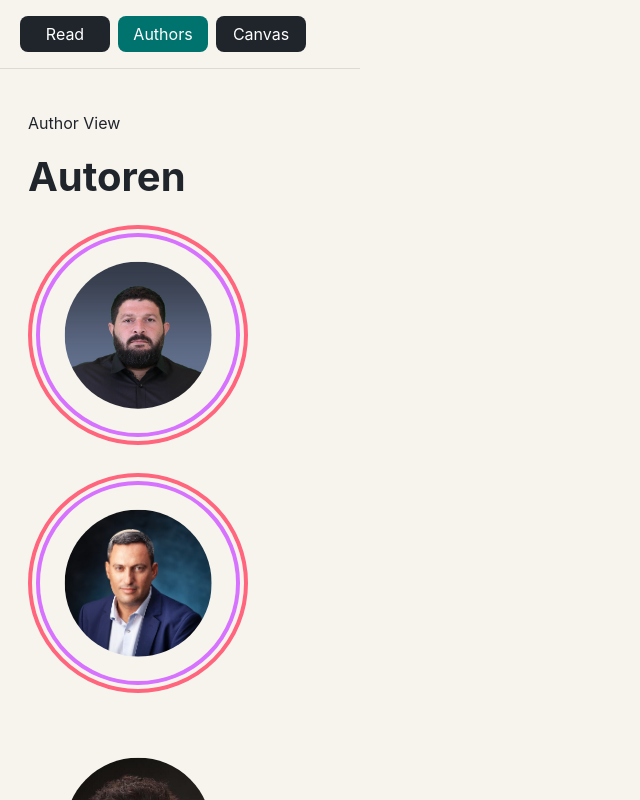
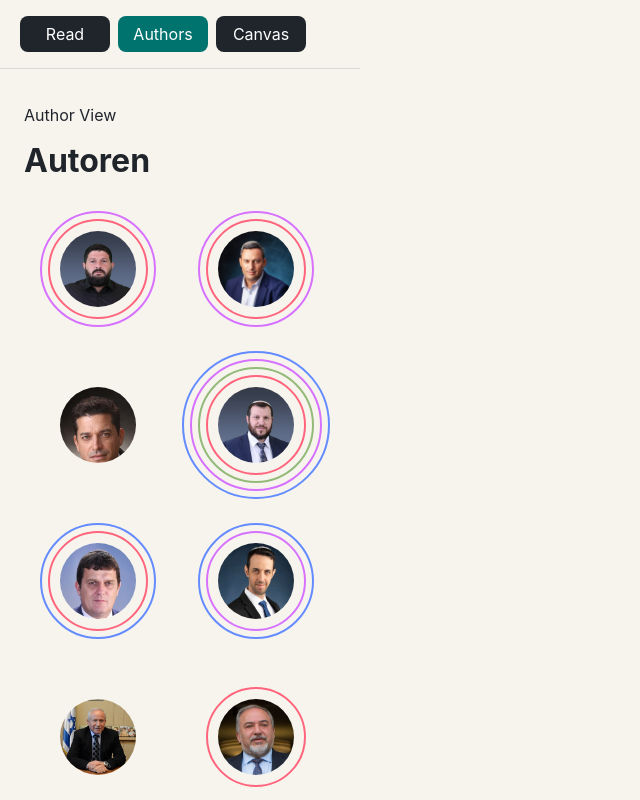
Before and after one commit to eligi9/intend, a Vue app: page / in a window 1280 px wide. Both pictures are taken after a click on the button "Authors". Shown: the top 800 px of the page, without its empty margins (0-640 px from the left). Built offline with nearby package versions, Linux system fonts and the light colour scheme.

Commit message:
Compact author portrait layout

```diff
--- a/src/components/author-portrait/AuthorPortrait.css
+++ b/src/components/author-portrait/AuthorPortrait.css
@@ -2,8 +2,8 @@
   position: relative;
   display: grid;
   place-items: center;
-  width: calc(270px * var(--author-portrait-scale));
-  height: calc(270px * var(--author-portrait-scale));
+  width: var(--author-portrait-size);
+  height: var(--author-portrait-size);
   margin: 0;
   flex: 0 0 auto;
 }
@@ -19,9 +19,9 @@
 .author-portrait__ring::before {
   content: '';
   display: block;
-  width: calc(var(--ring-size) * var(--author-portrait-scale));
-  height: calc(var(--ring-size) * var(--author-portrait-scale));
-  border: calc(5px * var(--author-portrait-scale)) solid var(--ring-color);
+  width: calc(var(--author-image-size) + var(--ring-offset) * 2);
+  height: calc(var(--author-image-size) + var(--ring-offset) * 2);
+  border: var(--author-ring-stroke) solid var(--ring-color);
   border-radius: 50%;
   box-sizing: border-box;
 }
@@ -32,8 +32,8 @@
   left: 50%;
   display: grid;
   place-items: center;
-  width: calc(180px * var(--author-portrait-scale));
-  height: calc(180px * var(--author-portrait-scale));
+  width: var(--author-image-size);
+  height: var(--author-image-size);
   overflow: hidden;
   border-radius: 50%;
   background: #f0efeb;
@@ -54,7 +54,7 @@
   width: 100%;
   height: 100%;
   color: #6f7278;
-  font-size: calc(58px * var(--author-portrait-scale));
+  font-size: calc(var(--author-image-size) * 0.32);
   font-weight: 800;
   line-height: 1;
   background: #f0efeb;
--- a/src/components/author-portrait/AuthorPortrait.vue
+++ b/src/components/author-portrait/AuthorPortrait.vue
@@ -17,7 +17,7 @@ const strategyDisplayOrder: IntentLabelKey[] = [
   'individual_needs',
 ]
 
-const ringSizes = [270, 250, 232, 212]
+const ringOffsets = [12, 20, 28, 36]
 
 const props = withDefaults(
   defineProps<{
@@ -25,11 +25,15 @@ const props = withDefaults(
     size?: number
   }>(),
   {
-    size: 270,
+    size: 88,
   },
 )
 
-const scale = computed(() => props.size / 270)
+const ringStroke = computed(() => Math.max(2, props.size * 0.035))
+const portraitSize = computed(() => {
+  const outerOffset = rings.value.length > 0 ? ringOffsets[rings.value.length - 1] : 0
+  return props.size + outerOffset * 2
+})
 
 const rings = computed(() => {
   const usedLabels = new Set(props.author.usedTopLevelStrategyLabels)
@@ -39,7 +43,7 @@ const rings = computed(() => {
     .map((label, index) => ({
       label,
       color: strategyColors[label] ?? '#858b94',
-      size: ringSizes[index],
+      offset: ringOffsets[index],
     }))
 })
 
@@ -47,13 +51,20 @@ const imageAlt = computed(() => `Portrait von ${props.author.name}`)
 </script>
 
 <template>
-  <figure class="author-portrait" :style="{ '--author-portrait-scale': scale }">
+  <figure
+    class="author-portrait"
+    :style="{
+      '--author-portrait-size': `${portraitSize}px`,
+      '--author-image-size': `${size}px`,
+      '--author-ring-stroke': `${ringStroke}px`,
+    }"
+  >
     <span class="author-portrait__rings" aria-hidden="true">
       <span
         v-for="ring in rings"
         :key="ring.label"
         class="author-portrait__ring"
-        :style="{ '--ring-color': ring.color, '--ring-size': `${ring.size}px` }"
+        :style="{ '--ring-color': ring.color, '--ring-offset': `${ring.offset}px` }"
       />
     </span>
 
--- a/src/views/authors/AuthorView.css
+++ b/src/views/authors/AuthorView.css
@@ -1,48 +1,49 @@
 .author-view {
   display: grid;
   align-content: start;
-  gap: 28px;
-  padding: 28px;
+  gap: 18px;
+  padding: 20px 24px;
   overflow: auto;
 }
 
 .author-view__header {
   display: grid;
-  gap: 8px;
+  gap: 4px;
 }
 
 .author-view__header h2 {
   margin: 0;
-  font-size: 40px;
+  font-size: 32px;
   line-height: 1;
 }
 
 .author-view__grid {
   display: flex;
   flex-wrap: wrap;
-  gap: 28px;
-  align-items: flex-start;
+  gap: 8px 10px;
+  align-items: center;
+  align-content: flex-start;
 }
 
 .author-view__item {
   display: grid;
   place-items: center;
-  width: 220px;
-  min-height: 220px;
+  width: 148px;
+  min-height: 148px;
 }
 
 @media (max-width: 780px) {
   .author-view {
-    padding: 20px;
+    padding: 18px;
   }
 
   .author-view__grid {
-    gap: 20px;
+    gap: 12px;
     justify-content: center;
   }
 
   .author-view__item {
-    width: 180px;
-    min-height: 180px;
+    width: 148px;
+    min-height: 148px;
   }
 }
--- a/src/views/authors/AuthorView.vue
+++ b/src/views/authors/AuthorView.vue
@@ -16,7 +16,7 @@ const { authorInstances } = storeToRefs(authorStore)
 
     <section class="author-view__grid" aria-label="Autoren">
       <article v-for="author in authorInstances" :key="author.id" class="author-view__item">
-        <AuthorPortrait :author="author" :size="220" />
+        <AuthorPortrait :author="author" :size="76" />
       </article>
     </section>
   </section>
```
